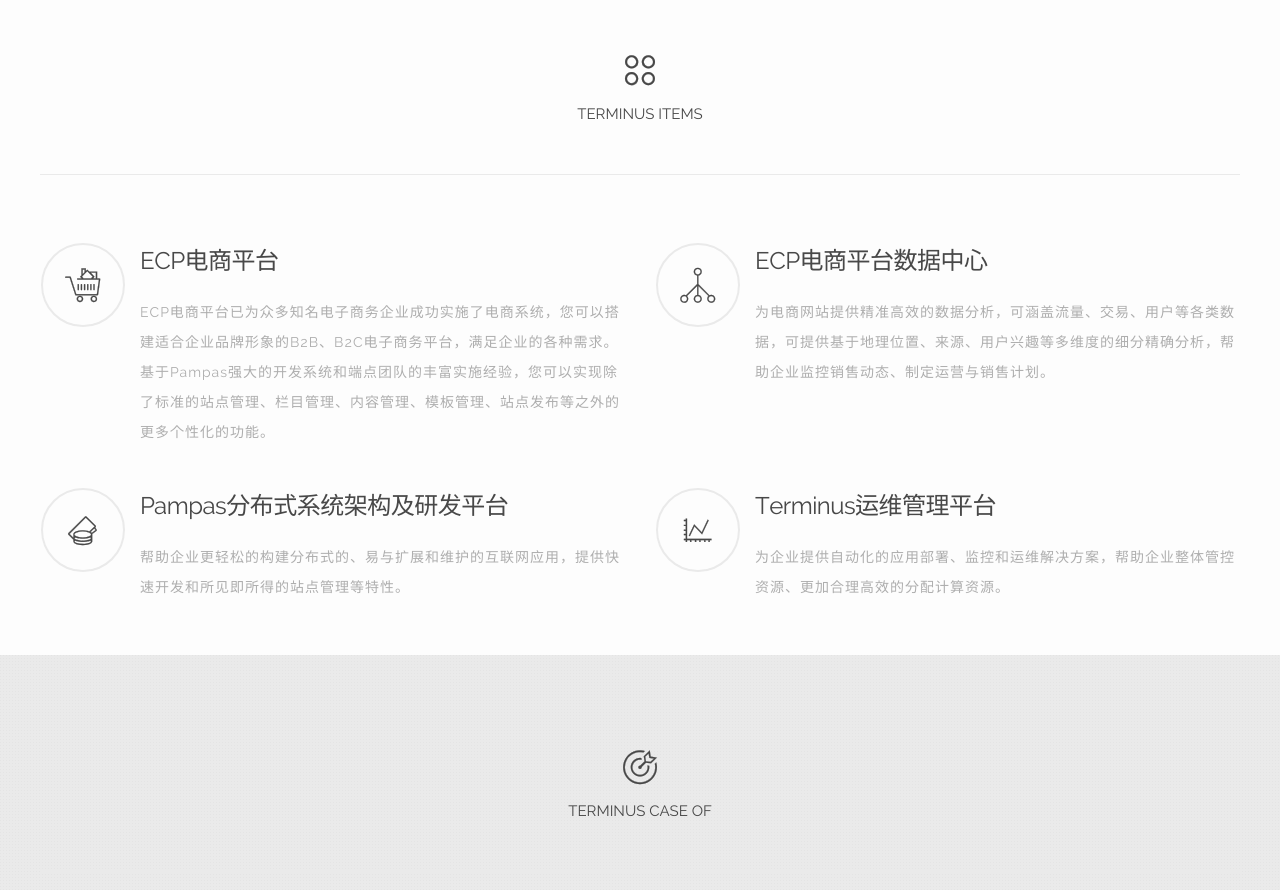
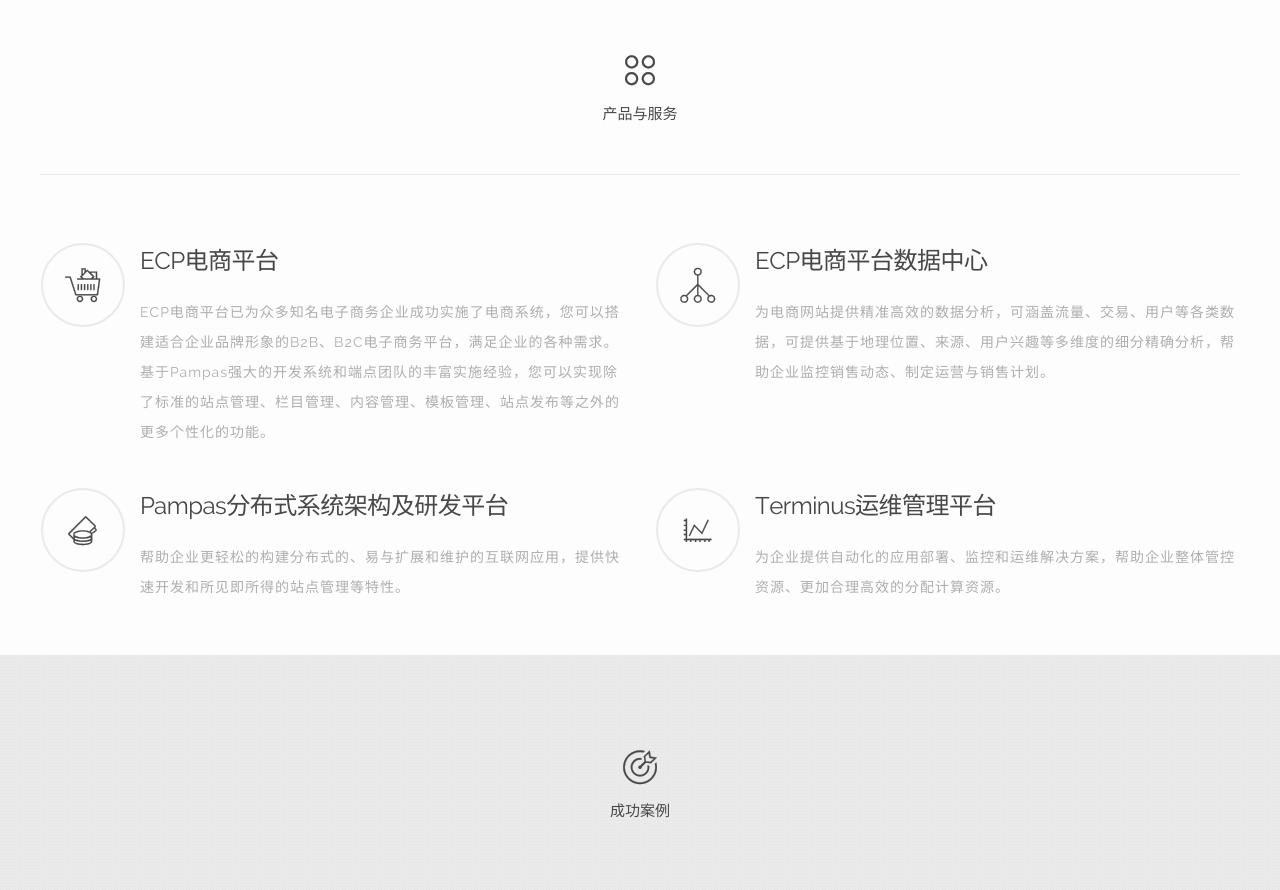
Before and after one commit to TerminusHQ/terminushq.github.com, a Jekyll site: the page built from index.html, in a window 1280 px wide and 1400 px high, scrolled down 443 px. Shown: the part 155-1045 px from the top of the window. Built offline with Jekyll 4.4.1, drawn with Linux system fonts in a browser that asks for light colours; Markdown is read by kramdown in place of the engine named in the settings; the list of posts is cut into pages by our own code; comment, search, counter and statistics services are not loaded; some of the changed text lies outside the part shown.

Commit message:
change the title to chinese

```diff
--- a/index.html
+++ b/index.html
@@ -11,7 +11,7 @@
       <div class="heading-logo">
         <i class="icon">&#xe60a;</i>
       </div>
-      <h6>TERMINUS ITEMS</h6>
+      <h6>产品与服务</h6>
     </div>
     <div class="products">
       <div class="row">
@@ -81,7 +81,7 @@
       <div class="heading-logo">
         <i class="icon">&#xe603;</i>
       </div>
-      <h6>TERMINUS CASE OF</h6>
+      <h6>成功案例</h6>
     </div>
     <div class="cases">
       <div class="row">
@@ -233,7 +233,7 @@
       <div class="heading-logo">
         <i class="icon">&#xe602;</i>
       </div>
-      <h6>TERMINUS SOLUTION CENTER</h6>
+      <h6>解决方案</h6>
     </div>
     <div class="solutions">
       <a href="/solutions.html" class="solution-drop top-left">B2C电商平台</a>
```
